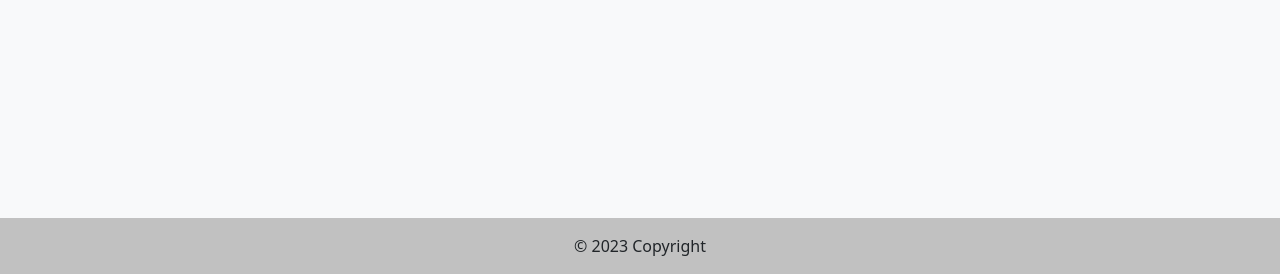
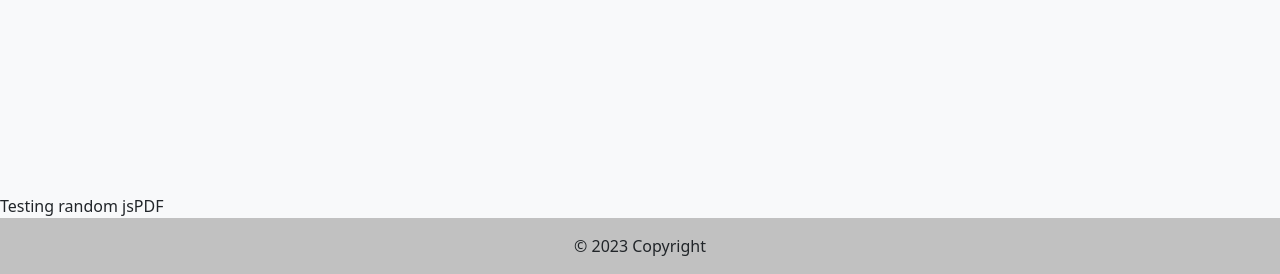
Before and after one commit to kumardarsh19/djangoapp, a Django app: page / in a window 1280 px wide. Shown: the part 526-800 px from the top of the page. Run offline with Django 4.2, Linux system fonts and the light colour scheme; some libraries are stand-ins or nearby versions.

Commit message:
proof jsPDF works, but must be some issue with vexflow

```diff
--- a/musictranscribe/static/functions.js
+++ b/musictranscribe/static/functions.js
@@ -16,6 +16,16 @@ function getTimeSignature(timeSignature) {
 }
 
 function savePDF() {
-    console.log("setting makePDF = true");
-    makePDF = true;
+    // Save PDF containining the music sheet generated by Vexflow.
+    console.log("in savePDF");
+    console.log("saving the generated PDF")
+    const { jsPDF } = window.jspdf;
+    const sheetPDF = new jsPDF();
+    var musicSheetHTML = document.querySelector("#random-jsPDF");
+    sheetPDF.html(musicSheetHTML, {
+        callback: function(sheetPDF) {
+            // Save the PDF.
+            sheetPDF.save('music-sheet.pdf');
+        },
+    });
 }
--- a/musictranscribe/templates/home.html
+++ b/musictranscribe/templates/home.html
@@ -22,10 +22,6 @@
         </div>
     {% endif %}
     <script src="https://unpkg.com/vexflow@4.1.0/build/cjs/vexflow-debug.js"></script>
-    <script>
-        let makePDF = false;
-        console.log("makePDF = false from savePDF script");
-    </script>
     <div class = "container-fluid py-4">
         <form enctype="multipart/form-data" method="post">
             {% csrf_token %}
@@ -37,6 +33,10 @@
             <input class="btn btn-primary" type="submit" value="Submit">
             <input class="btn btn-primary" type="submit" value="Save PDF" onclick="savePDF()">
         </form>
+    </div>
+
+    <div id="random-jsPDF">
+        Testing random jsPDF
     </div>
 
     <div id="notebox" >
@@ -148,22 +148,6 @@
                     tie.setContext(context).draw();
                 }
             }
-
-            // Save PDF containining the music sheet generated by Vexflow.
-            console.log("makePDF: ", makePDF);
-            if (makePDF) {
-                console.log("saving the generated PDF")
-                const { jsPDF } = window.jspdf;
-                const sheetPDF = new jsPDF();
-                var musicSheetHTML = document.querySelector("#musicsheet");
-                sheetPDF.html(musicSheetHTML, {
-                    callback: function(sheetPDF) {
-                        // Save the PDF.
-                        sheetPDF.save('music-sheet.pdf');
-                    },
-                });
-                makePDF = false;
-            }
         </script>
     {% endif %}
 
--- a/package.json
+++ b/package.json
@@ -1,5 +1,6 @@
 {
   "dependencies": {
-    "bootstrap": "^5.3.0-alpha1"
+    "bootstrap": "^5.3.0-alpha1",
+    "html2canvas": "^1.4.1"
   }
 }
```
Also changed, not shown: package-lock.json.
